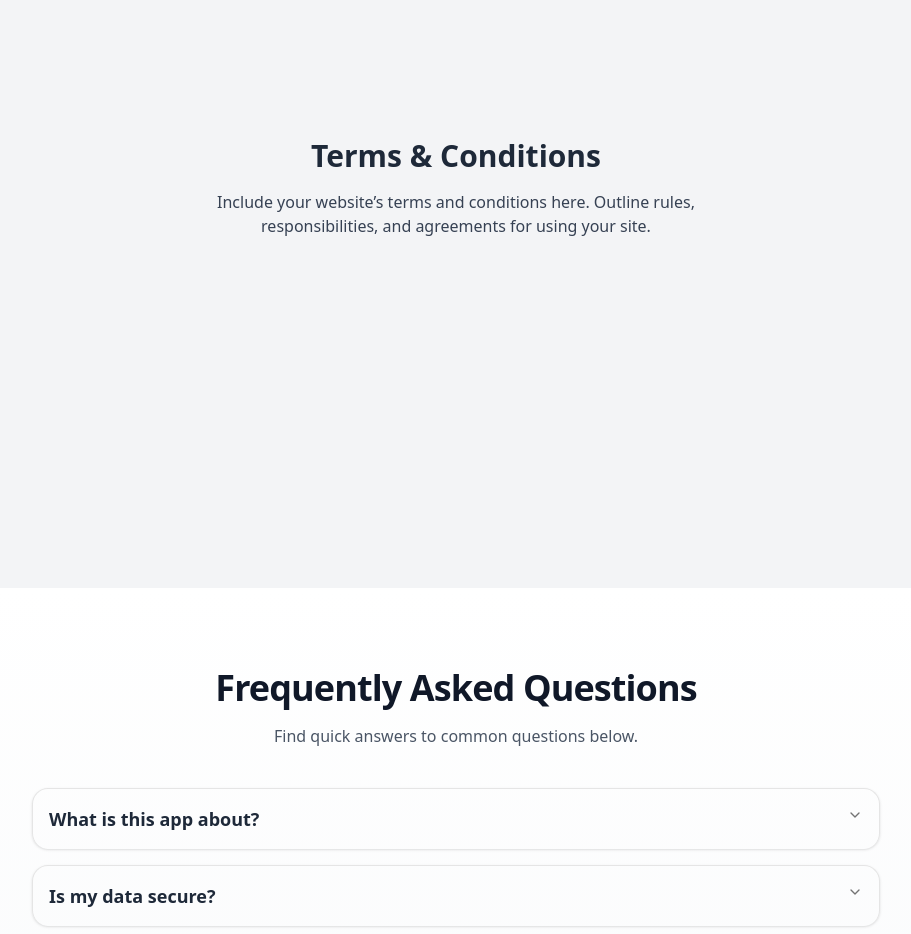
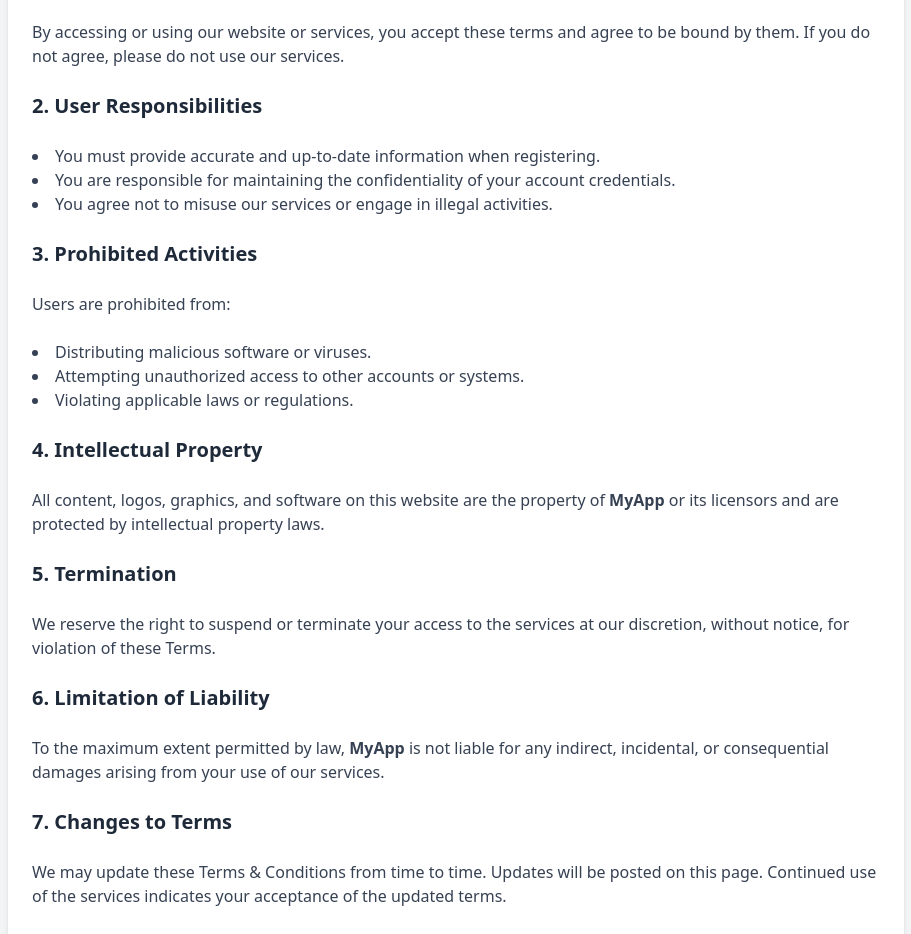
Before and after one commit to ionutpetru4046/my-portal-documents, a Next.js app: page /terms in a window 1280 px wide. Shown: the part 280-1214 px from the top of the page, without its empty margins (184-1095 px from the left). Built offline with nearby package versions, Linux system fonts and the light colour scheme; no server answers.

Commit message:
added terms page

```diff
--- a/src/app/terms/page.tsx
+++ b/src/app/terms/page.tsx
@@ -1,10 +1,59 @@
 export default function TermsPage() {
-    return (
-      <div className="min-h-screen flex flex-col items-center justify-center bg-gray-100 p-6">
-        <h1 className="text-3xl font-bold mb-4">Terms & Conditions</h1>
-        <p className="text-gray-700 text-center max-w-xl">
-          Include your website’s terms and conditions here. Outline rules, responsibilities, and agreements for using your site.
+  return (
+    <div className="min-h-screen flex flex-col items-center justify-start bg-gray-100 p-6">
+      <h1 className="text-3xl font-bold mb-6 text-center">Terms & Conditions</h1>
+
+      <div className="bg-white shadow-md rounded-xl p-6 max-w-4xl w-full space-y-6">
+        <p className="text-gray-700">
+          Welcome to <strong>MyApp</strong>. By using our services, you agree to comply with these Terms & Conditions. Please read them carefully.
+        </p>
+
+        <h2 className="text-xl font-semibold mt-4">1. Acceptance of Terms</h2>
+        <p className="text-gray-700">
+          By accessing or using our website or services, you accept these terms and agree to be bound by them. If you do not agree, please do not use our services.
+        </p>
+
+        <h2 className="text-xl font-semibold mt-4">2. User Responsibilities</h2>
+        <ul className="list-disc list-inside text-gray-700">
+          <li>You must provide accurate and up-to-date information when registering.</li>
+          <li>You are responsible for maintaining the confidentiality of your account credentials.</li>
+          <li>You agree not to misuse our services or engage in illegal activities.</li>
+        </ul>
+
+        <h2 className="text-xl font-semibold mt-4">3. Prohibited Activities</h2>
+        <p className="text-gray-700">
+          Users are prohibited from:
+        </p>
+        <ul className="list-disc list-inside text-gray-700">
+          <li>Distributing malicious software or viruses.</li>
+          <li>Attempting unauthorized access to other accounts or systems.</li>
+          <li>Violating applicable laws or regulations.</li>
+        </ul>
+
+        <h2 className="text-xl font-semibold mt-4">4. Intellectual Property</h2>
+        <p className="text-gray-700">
+          All content, logos, graphics, and software on this website are the property of <strong>MyApp</strong> or its licensors and are protected by intellectual property laws.
+        </p>
+
+        <h2 className="text-xl font-semibold mt-4">5. Termination</h2>
+        <p className="text-gray-700">
+          We reserve the right to suspend or terminate your access to the services at our discretion, without notice, for violation of these Terms.
+        </p>
+
+        <h2 className="text-xl font-semibold mt-4">6. Limitation of Liability</h2>
+        <p className="text-gray-700">
+          To the maximum extent permitted by law, <strong>MyApp</strong> is not liable for any indirect, incidental, or consequential damages arising from your use of our services.
+        </p>
+
+        <h2 className="text-xl font-semibold mt-4">7. Changes to Terms</h2>
+        <p className="text-gray-700">
+          We may update these Terms & Conditions from time to time. Updates will be posted on this page. Continued use of the services indicates your acceptance of the updated terms.
+        </p>
+
+        <p className="mt-6 text-gray-500 text-sm text-center">
+          Last updated: October 24, 2025
         </p>
       </div>
-    );
-  }
+    </div>
+  );
+}
```
